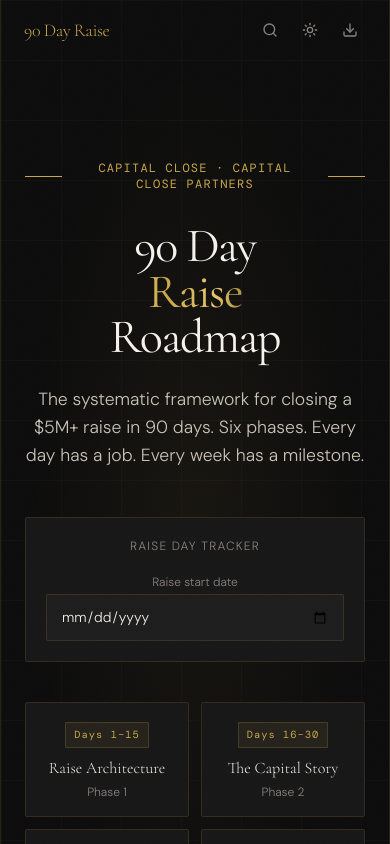
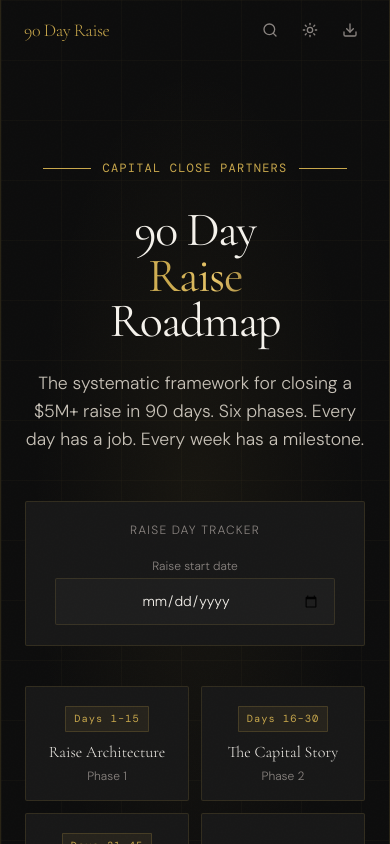
Before and after one commit to amaeteventurestudios/capital-close, a Next.js app: page / in a window 390 px wide. Shown: the top 844 px of the page. Built offline with nearby package versions, Linux system fonts and the light colour scheme.

Commit message:
Fix mobile tracker date input overflow

```diff
--- a/app/globals.css
+++ b/app/globals.css
@@ -412,12 +412,24 @@ h1, h2, h3, h4 {
   background: var(--surface-2);
   border: 1px solid var(--border);
   border-radius: 2px;
+  box-sizing: border-box;
   color: var(--text-primary);
   font-family: var(--font-body);
   font-size: 0.875rem;
+  max-width: 100%;
+  min-width: 0;
   padding: 0.6rem 0.875rem;
   width: 100%;
   transition: border-color 0.2s ease;
+}
+
+.gold-input[type="date"] {
+  appearance: none;
+  -webkit-appearance: none;
+}
+
+.gold-input[type="date"]::-webkit-date-and-time-value {
+  text-align: center;
 }
 
 .gold-input:focus {
--- a/components/phases/Hero.tsx
+++ b/components/phases/Hero.tsx
@@ -90,7 +90,7 @@ export default function Hero() {
             className="text-center text-xs tracking-widest uppercase font-mono"
             style={{ color: "var(--gold)" }}
           >
-            CAPITAL CLOSE · CAPITAL CLOSE PARTNERS
+            CAPITAL CLOSE PARTNERS
           </span>
           <div
             className="h-px w-12"
@@ -139,7 +139,7 @@ export default function Hero() {
             Raise Day Tracker
           </p>
           <div className="space-y-6">
-            <div className="w-full max-w-[300px] mx-auto">
+            <div className="w-full max-w-[280px] mx-auto">
               <label
                 className="block text-xs mb-1 text-center"
                 style={{ color: "var(--text-muted)" }}
@@ -150,7 +150,7 @@ export default function Hero() {
                 type="date"
                 value={startDate}
                 onChange={handleDateChange}
-                className="gold-input"
+                className="gold-input text-center"
               />
             </div>
             {dayNumber !== null && (
```
